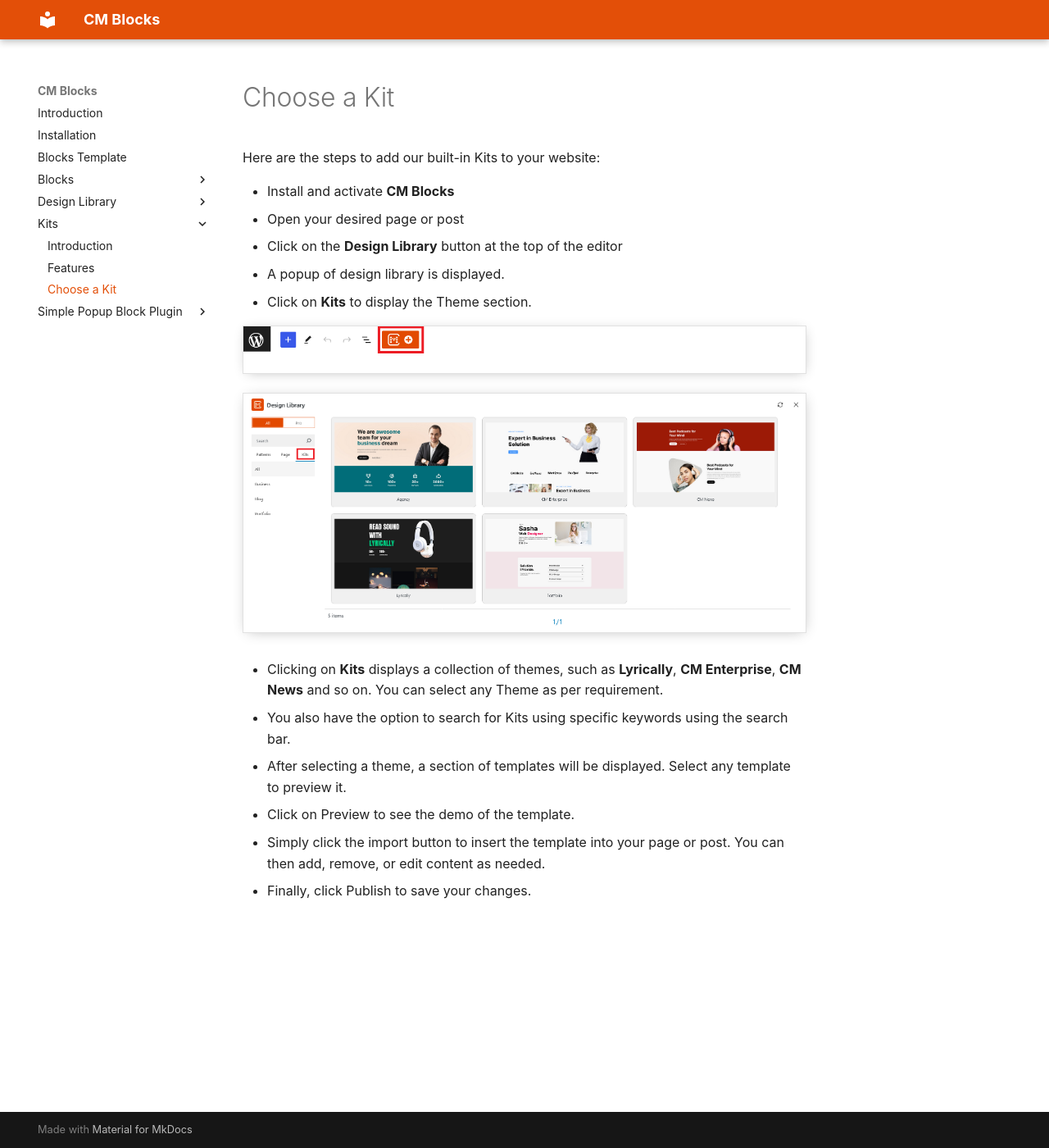
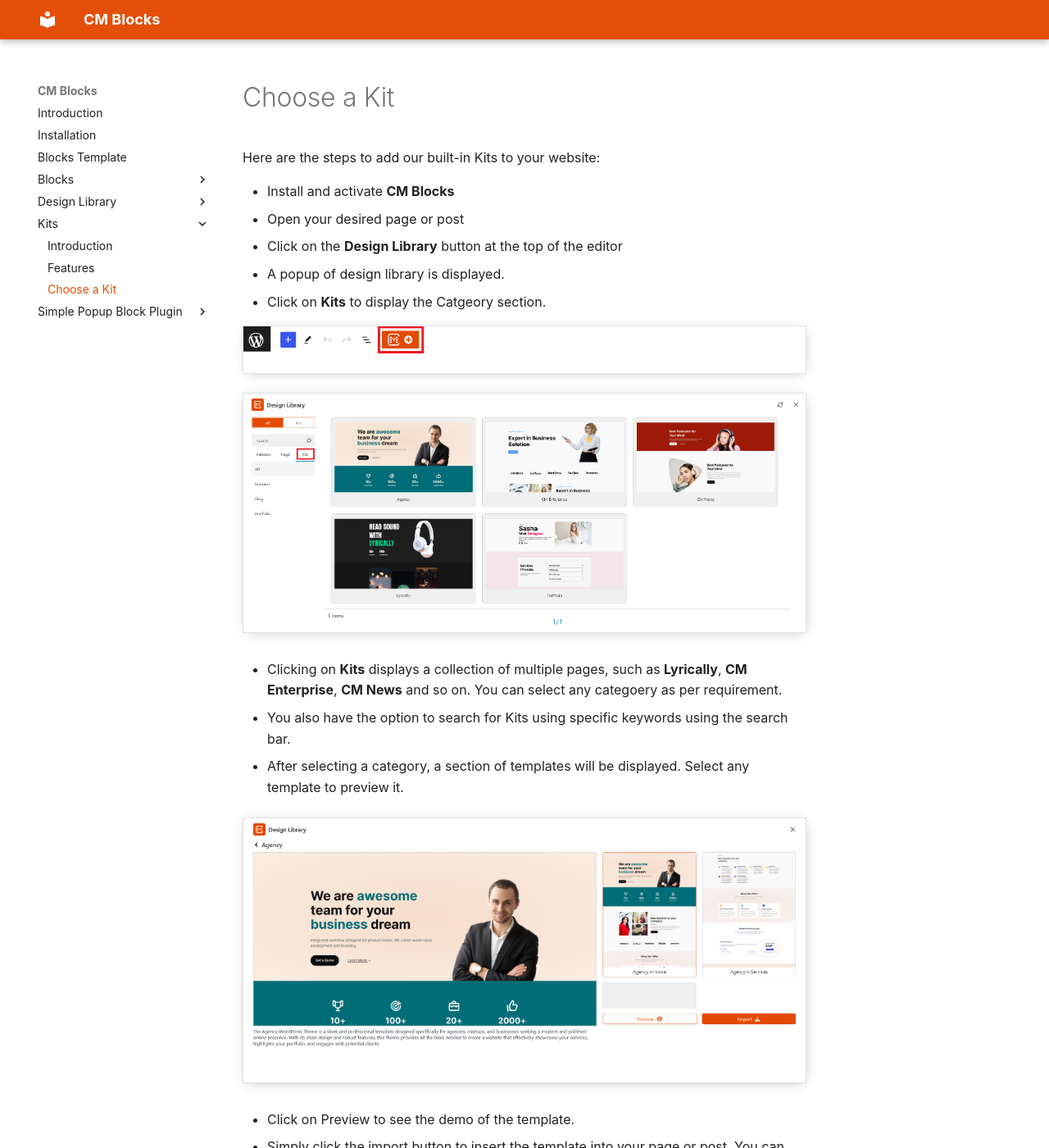
Before and after one commit to codemanas/cm-blocks-docs, an MkDocs documentation site: the page built from docs/kits/choose-kits.md, in a window 1280 px wide and 1400 px high. Shown: the whole window at 82% size. Built offline with MkDocs 1.6.1 and Material for MkDocs 9.7.7, drawn with Linux system fonts in a browser that asks for light colours; some web fonts are replaced.

Commit message:
Contecnt modifies for kits

```diff
--- a/docs/kits/choose-kits.md
+++ b/docs/kits/choose-kits.md
@@ -5,17 +5,19 @@
 * Open your desired page or post
 * Click on the **Design Library** button at the top of the editor
 * A popup of design library is displayed.
-* Click on **Kits** to display the Theme section.
+* Click on **Kits** to display the Catgeory section.
 
 ![Design Library button](img/importer-button.png)
 
-![Design Library for Choose a Kit Theme](img/kits-docs-choose-img.png)
+![Design Library for Choose a Kit ](img/kits-docs-choose-img.png)
 
-* Clicking on **Kits** displays a collection of themes, such as **Lyrically**, **CM Enterprise**, **CM News** and so on. You can select any Theme as per requirement.
+* Clicking on **Kits** displays a collection of multiple pages, such as **Lyrically**, **CM Enterprise**, **CM News** and so on. You can select any categoery as per requirement.
 
 * You also have the option to search for Kits using specific keywords using the search bar.
 
-* After selecting a theme, a section of templates will be displayed. Select any template to preview it.
+* After selecting a category, a section of templates will be displayed. Select any template to preview it.
+
+![Design Library for Choose a Category ](img/kit-category.png)
 
 * Click on Preview to see the demo of the template.
 
```
Also changed, not shown: docs/kits/features.md (+3 -3 lines), docs/kits/index.md (+1 -1 lines), docs/kits/img/kit-category.png (added).
